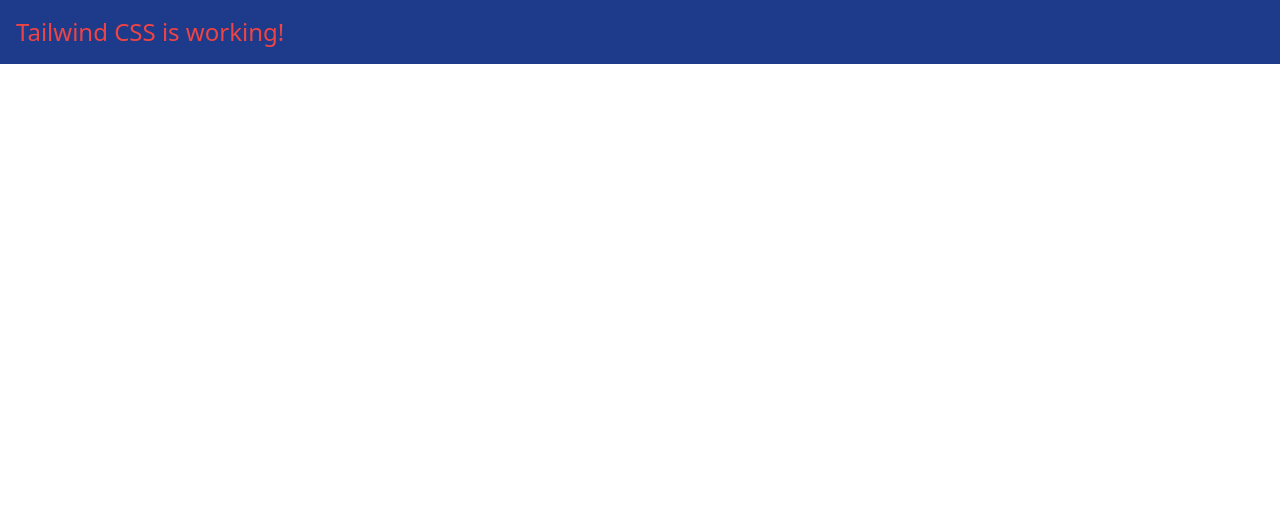
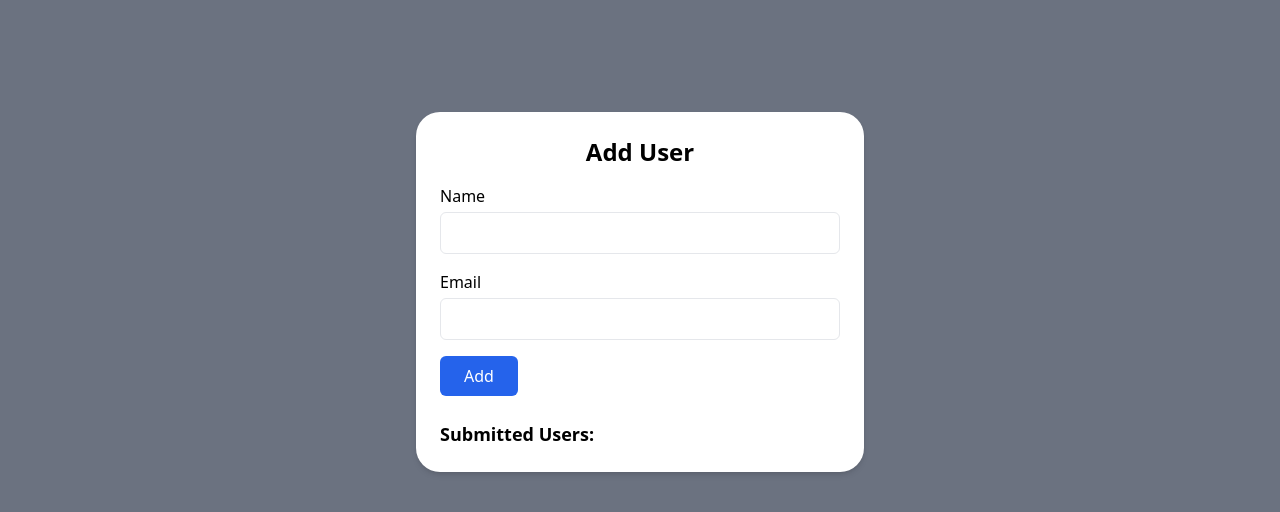
Before and after one commit to Devkoyani/simple-add-form, a React (Create React App) app: page / in a window 1280 px wide. Shown: the top 512 px of the page. Built offline with nearby package versions, Linux system fonts and the light colour scheme.

Commit message:
Basic simple add form

```diff
--- a/package.json
+++ b/package.json
@@ -40,6 +40,6 @@
   "devDependencies": {
     "autoprefixer": "^10.4.21",
     "postcss": "^8.5.5",
-    "tailwindcss": "^3.4.1"
+    "tailwindcss": "^3.4.17"
   }
 }
--- a/postcss.config.js
+++ b/postcss.config.js
@@ -1,6 +1,6 @@
 module.exports = {
-  plugins: {
-    tailwindcss: {},
-    autoprefixer: {},
-  },
+  plugins: [
+    require('tailwindcss'),
+    require('autoprefixer'),
+  ],
 };
--- a/src/App.jsx
+++ b/src/App.jsx
@@ -1,11 +1,43 @@
-import React from 'react'
+import React from 'react';
 
-const App = () => {
+function App() {
   return (
-    <div className="bg-blue-900 text-red-500 text-2xl p-4">
-      Tailwind CSS is working!
+    <div className="min-h-screen bg-gray-500 p-28">
+      <div className="max-w-md mx-auto bg-white shadow-md rounded-3xl p-6">
+        <h1 className="text-2xl font-bold mb-4 text-center">Add User</h1>
+        <form className="space-y-4">
+          <div>
+            <label className="block mb-1">Name</label>
+            <input
+              type="text"
+              name="name"
+              className="w-full border px-3 py-2 rounded-md"
+              required
+            />
+          </div>
+          <div>
+            <label className="block mb-1">Email</label>
+            <input
+              type="email"
+              name="email"
+              className="w-full border px-3 py-2 rounded-md"
+              required
+            />
+          </div>
+          <button
+            type="submit"
+            className="bg-blue-600 text-white px-6 py-2 rounded-md hover:bg-blue-800"
+          >
+            Add
+          </button>
+        </form>
+
+        <div className="mt-6">
+          <h2 className="text-lg font-semibold">Submitted Users:</h2>
+        </div>
+      </div>
     </div>
-  )
+  );
 }
 
-export default App
+export default App;
--- a/tailwind.config.js
+++ b/tailwind.config.js
@@ -1,8 +1,5 @@
-/** @type {import('tailwindcss').Config} */
 module.exports = {
-  content: [
-    "./src/**/*.{js,jsx,ts,tsx}"
-  ],
+  content: ["./src/**/*.{js,jsx,ts,tsx}"],
   theme: {
     extend: {},
   },
```
Also changed, not shown: 1 other file (tests, documents, lock files or other folders).
